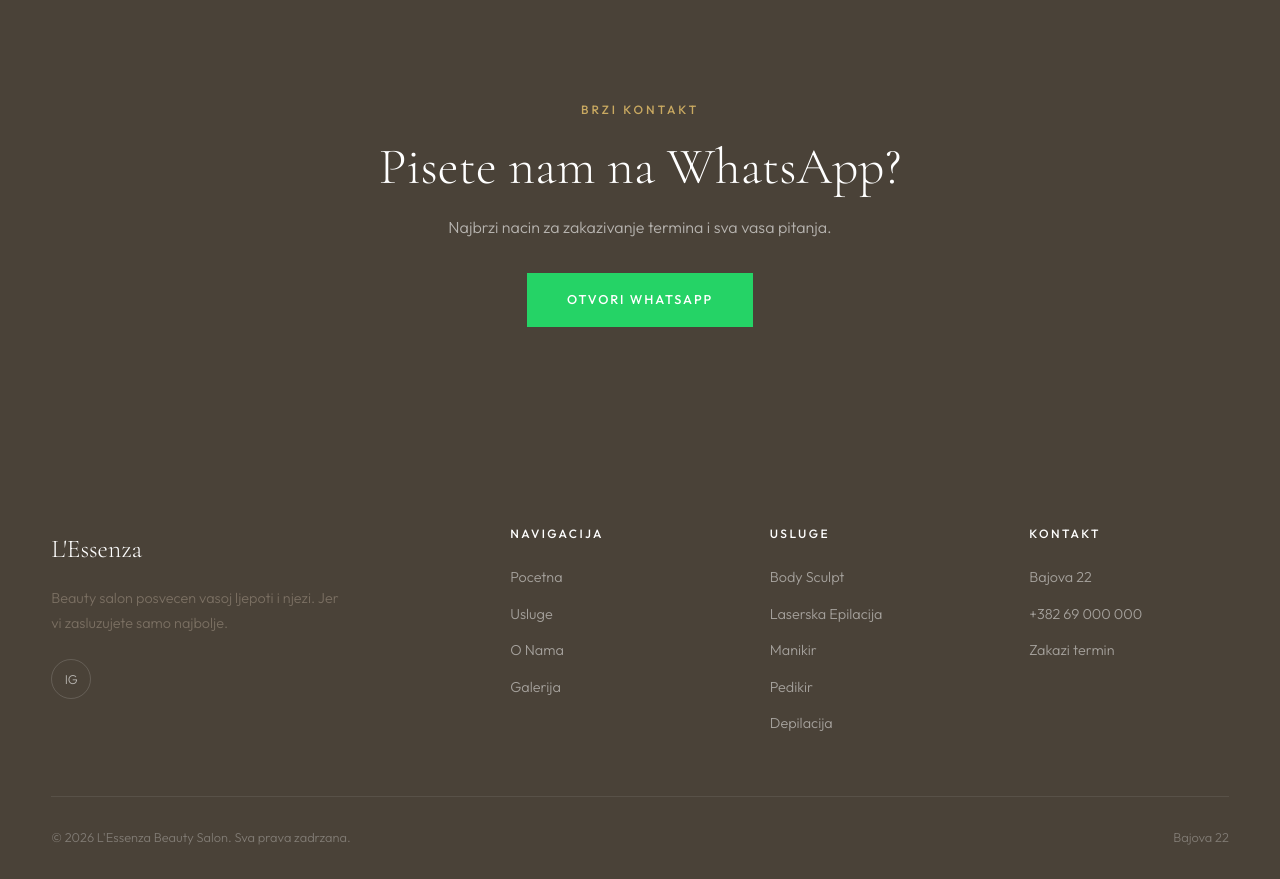
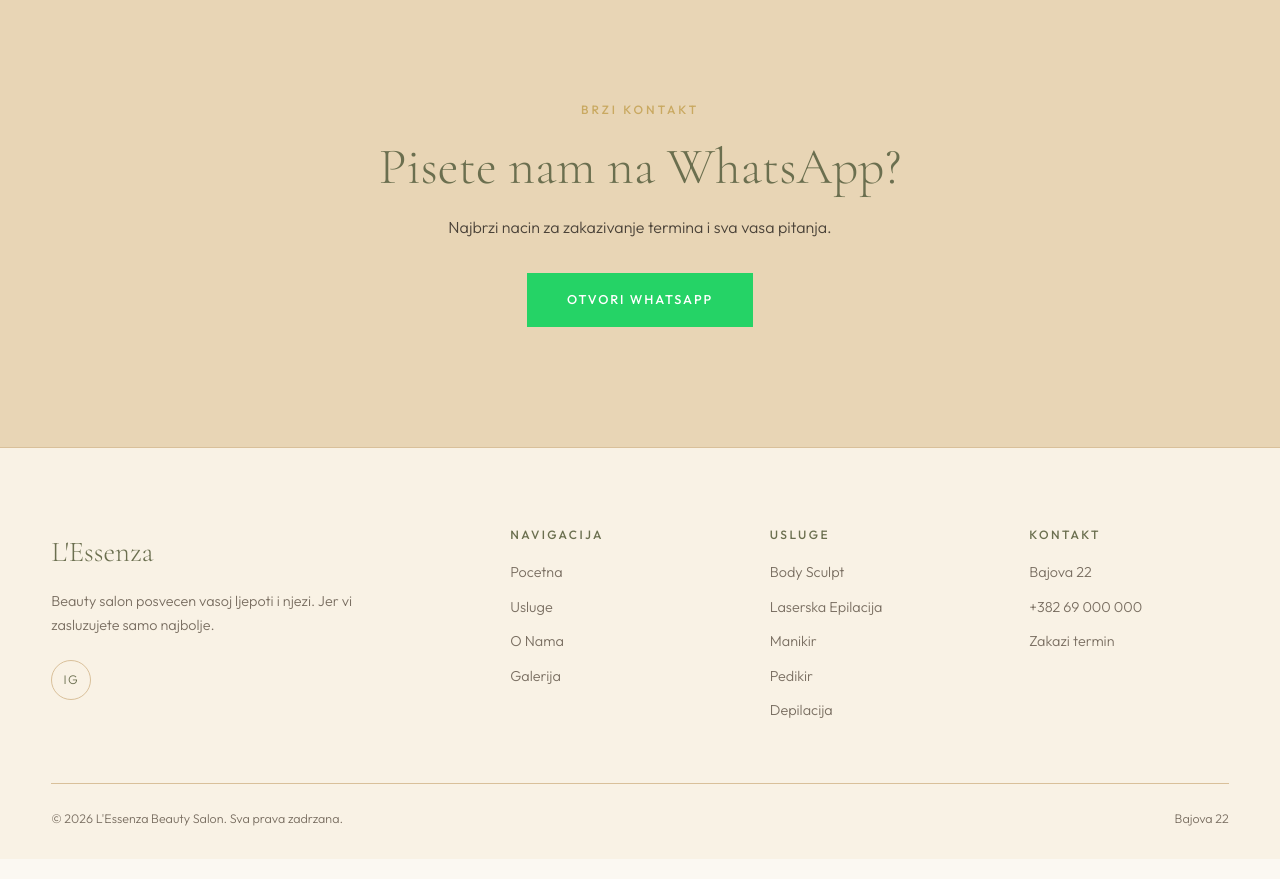
Before and after one commit to xmzvk4fcbs-cyber/lessenza-web, a website: page kontakt.html in a window 1280 px wide. Shown: the part 1420-2299 px from the top of the page. Drawn offline with nearby package versions, Linux system fonts and the light colour scheme.

Commit message:
feat(css): lighten stats + footer to champagne palette

```diff
--- a/css/style.css
+++ b/css/style.css
@@ -520,22 +520,30 @@ p {
   padding: var(--section-pad) clamp(20px, 4vw, 60px);
 }
 
-.section--dark {
-  background: var(--black);
-  color: var(--white);
+.section--dark,
+.section--champagne {
+  background: var(--champagne);
+  color: var(--text);
 }
 
+.section--dark h1,
 .section--dark h2,
-.section--dark h3 {
-  color: var(--white);
+.section--dark h3,
+.section--dark h4,
+.section--champagne h1,
+.section--champagne h2,
+.section--champagne h3,
+.section--champagne h4 {
+  color: var(--sage);
 }
 
-.section--dark p {
-  color: rgba(255,255,255,0.6);
+.section--dark p,
+.section--champagne p {
+  color: var(--text);
 }
 
 .section--cream {
-  background: var(--cream);
+  background: var(--cream-soft);
 }
 
 .section__inner {
@@ -710,8 +718,14 @@ p {
   color: var(--text-light);
 }
 
-.section--dark .stat__label {
-  color: rgba(255,255,255,0.5);
+.section--dark .stat__label,
+.section--champagne .stat__label {
+  color: var(--text);
+}
+
+.section--dark .stat__number,
+.section--champagne .stat__number {
+  color: var(--sage);
 }
 
 /* --- CTA Banner --- */
@@ -741,9 +755,10 @@ p {
 
 /* --- Footer --- */
 .footer {
-  background: var(--black);
-  color: rgba(255,255,255,0.6);
+  background: var(--cream-soft);
+  color: var(--text);
   padding: 80px clamp(20px, 4vw, 60px) 30px;
+  border-top: 1px solid var(--champagne-deep);
 }
 
 .footer__inner {
@@ -760,16 +775,17 @@ p {
 
 .footer__brand-name {
   font-family: var(--font-display);
-  font-size: 1.6rem;
-  color: var(--white);
-  margin-bottom: 16px;
+  font-size: 1.8rem;
+  color: var(--sage);
+  margin-bottom: 12px;
 }
 
 .footer__brand-desc {
   font-size: 0.9rem;
   line-height: 1.7;
-  max-width: 300px;
-  margin-bottom: 24px;
+  max-width: 320px;
+  margin-bottom: 22px;
+  color: var(--text-light);
 }
 
 .footer__social {
@@ -781,17 +797,20 @@ p {
   width: 40px;
   height: 40px;
   border-radius: 50%;
-  border: 1px solid rgba(255,255,255,0.15);
+  border: 1px solid var(--champagne-deep);
+  color: var(--sage);
   display: flex;
   align-items: center;
   justify-content: center;
-  font-size: 0.8rem;
-  transition: all 0.3s ease;
+  font-size: 0.78rem;
+  letter-spacing: 0.1em;
+  transition: all 0.3s var(--ease-luxe);
 }
 
 .footer__social a:hover {
+  background: var(--gold);
   border-color: var(--gold);
-  color: var(--gold);
+  color: var(--white-warm);
   transform: translateY(-2px);
 }
 
@@ -801,20 +820,20 @@ p {
   font-weight: 500;
   letter-spacing: 0.2em;
   text-transform: uppercase;
-  color: var(--white);
-  margin-bottom: 24px;
+  color: var(--sage);
+  margin-bottom: 18px;
 }
 
 .footer__links {
   display: flex;
   flex-direction: column;
-  gap: 12px;
+  gap: 10px;
 }
 
 .footer__links a {
   font-size: 0.9rem;
-  color: rgba(255,255,255,0.5);
-  transition: color 0.3s ease;
+  color: var(--text-light);
+  transition: color 0.3s var(--ease-luxe);
 }
 
 .footer__links a:hover {
@@ -822,13 +841,13 @@ p {
 }
 
 .footer__bottom {
-  padding-top: 30px;
-  border-top: 1px solid rgba(255,255,255,0.08);
+  padding-top: 24px;
+  border-top: 1px solid var(--champagne-deep);
   display: flex;
   justify-content: space-between;
   align-items: center;
-  font-size: 0.8rem;
-  color: rgba(255,255,255,0.3);
+  font-size: 0.78rem;
+  color: var(--text-light);
 }
 
 /* --- Page Hero (for subpages) --- */
```
